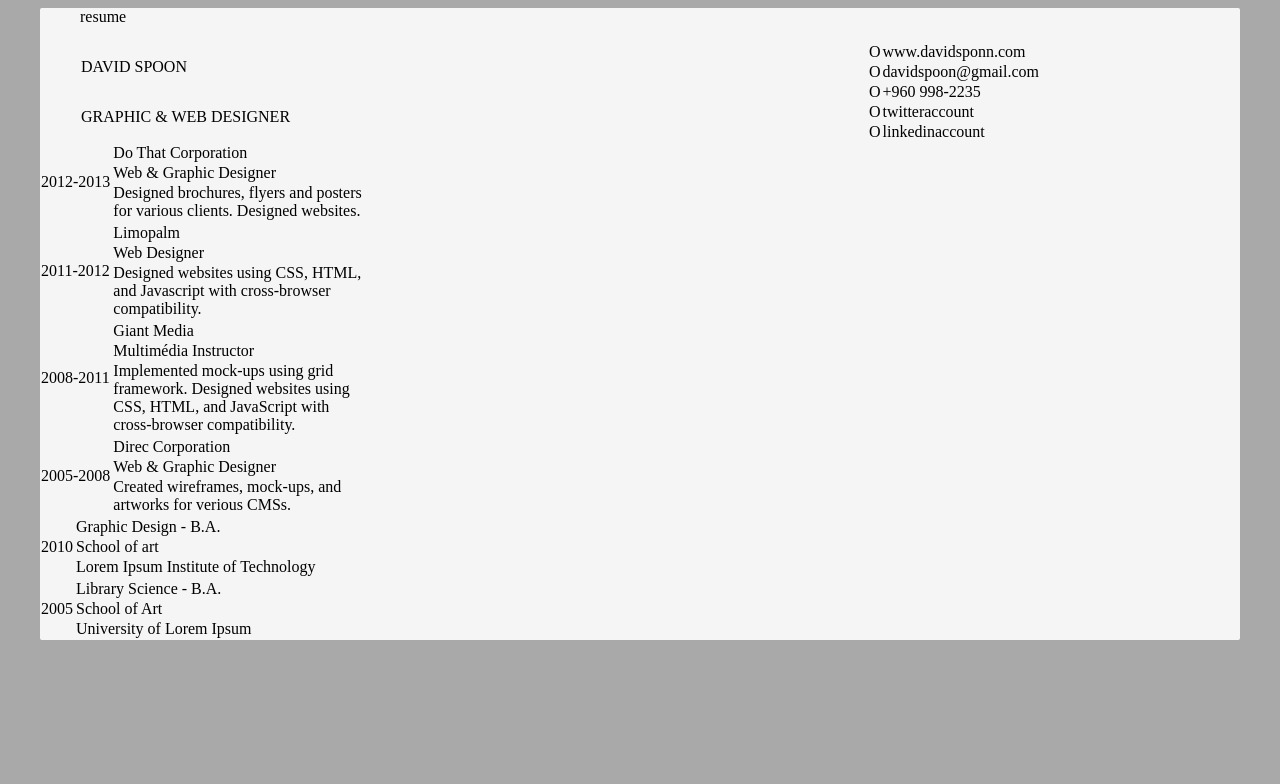
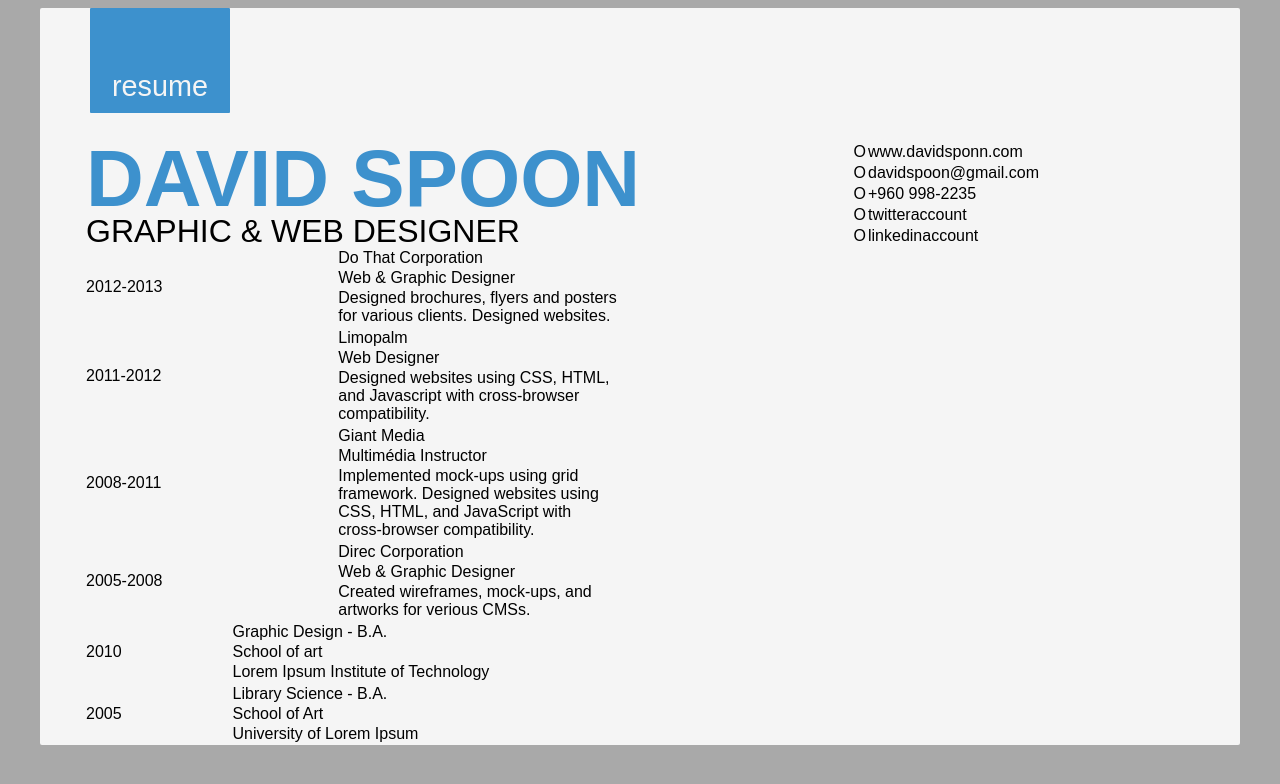
Before and after one commit to Dorgenark/CV-table, a plain HTML site: page index.html in a window 1280 px wide. Drawn offline with Linux system fonts and the light colour scheme.

Commit message:
mise en page

```diff
--- a/index.html
+++ b/index.html
@@ -40,7 +40,7 @@
             </table>
         </div>
         <div class="work">
-            <table>
+            <table class="tableleft">
                 <tr>
                     <td>2012-2013</td>
                     <td>
@@ -113,7 +113,7 @@
                     </td>
                 </tr>
             </table>
-            <table>
+            <table class="tableleft">
                 <tr>
                     <td>2010</td>
                     <td>
--- a/style.css
+++ b/style.css
@@ -1,6 +1,6 @@
 body {
     background-color: darkgrey;
-    font-family: 'Loma';
+    font-family: 'Arial';
 }
 
 table {
@@ -18,15 +18,22 @@ table {
 .resume {
     display:flex;
     justify-content: space-between;
-    margin-left: 40px;
+    margin-left: 45px;
     margin-right: 200px;
 }
 
 .work {
+    display:flex;
+    justify-content: flex-start;
+    flex-direction: column;
+    margin-left: 45px;
+}
+
+.play {
 
 }
 
-.play {
+tableleft {
 
 }
 
@@ -34,8 +41,30 @@ table {
 
 .name, .job {
     text-transform: uppercase;
+    line-height: 90%;
 }
 
 #subtitle {
-    margin-left: 40px;
+    display: flex;
+    text-align: center;
+    justify-content: center;
+    align-items: flex-end;
+    color: whitesmoke;
+    background-color: #3D91CD;
+    width: 140px;
+    height: 95px;
+    padding-bottom: 10px;
+    margin-left: 50px;
+    font-size: 180%;
+    border-radius: 1px;
 }
+
+.name {
+    font-size: 500%;
+    color: #3D91CD;
+    font-weight: bold;
+}
+
+.job {
+    font-size: 200%;
+}
```
